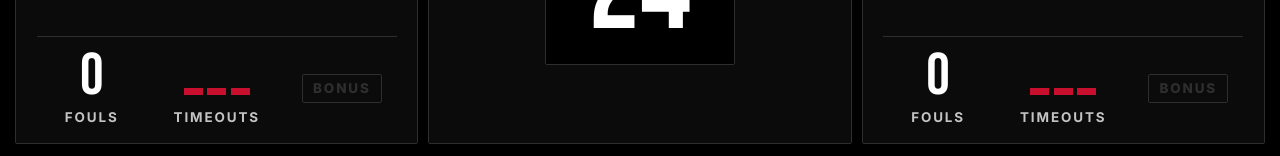
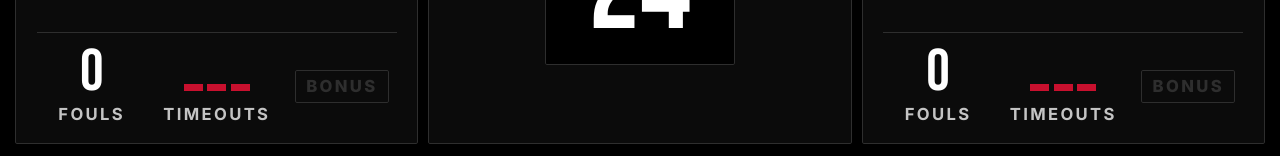
Before and after one commit to jamesabr11/Brightlink-Scoreboard-Application, a React (Vite) app: page /display in a window 1280 px wide. Shown: the part 641-797 px from the top of the page. Built offline with nearby package versions, Linux system fonts and the light colour scheme.

Commit message:
fix(phase-10): keep fouls, timeouts and bonus readable and non-overlapping in fullscreen

```diff
--- a/src/components/basketball/scoreboard.css
+++ b/src/components/basketball/scoreboard.css
@@ -594,8 +594,9 @@
   grid-area: meta;
   min-width: 0;
   display: flex;
-  align-items: center;
-  gap: calc(var(--u) * 2);
+  flex-wrap: wrap;
+  align-items: center;
+  gap: calc(var(--u) * 0.8) calc(var(--u) * 2);
 }
 
 .sb-team[data-side='away'] .sb-team-meta {
@@ -606,6 +607,20 @@
   flex-direction: row-reverse;
   align-items: center;
   gap: calc(var(--u) * 0.7);
+  flex: 0 1 auto;
+  min-width: 0;
+}
+
+/* Fouls, timeouts and bonus labels stay readable at any fullscreen size, and a stat never overlaps its neighbour. */
+.sb-team-meta .sb-eyebrow,
+.sb-team-stats .sb-eyebrow {
+  font-size: max(12px, calc(var(--u) * 1.3));
+}
+
+.sb-team-meta .sb-bonus,
+.sb-team-stats .sb-bonus {
+  font-size: max(12px, calc(var(--u) * 1.3));
+  white-space: nowrap;
 }
 
 .sb-team-meta .sb-pips {
```
Also changed, not shown: 1 other file (tests, documents, lock files or other folders).
